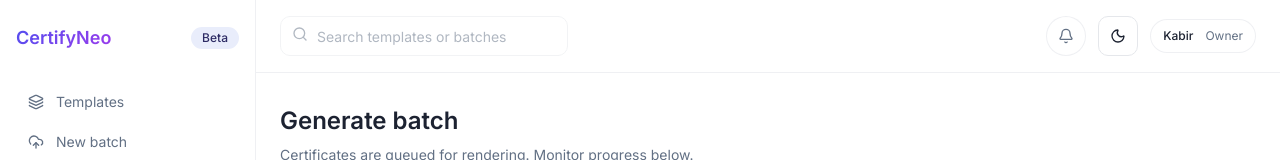
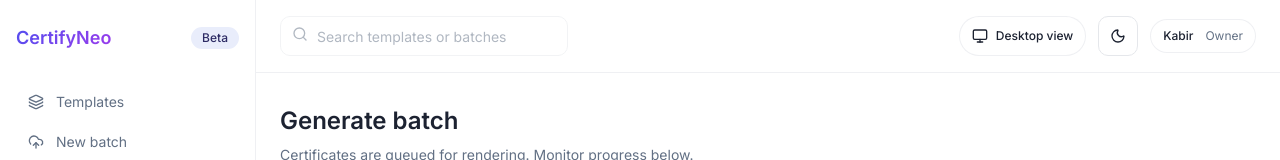
Before and after one commit to classifiedstudentkabir/OpenVerse-Campus-Helper, a Next.js app in the folder apps/web/: page /batches/new/generate in a window 1280 px wide. Shown: the top 160 px of the page. Built offline with nearby package versions, Linux system fonts and the light colour scheme.

Commit message:
Add desktop view toggle in topbar

```diff
--- a/apps/web/src/components/layout/topbar.tsx
+++ b/apps/web/src/components/layout/topbar.tsx
@@ -1,10 +1,37 @@
+"use client";
+
+import { useEffect, useState } from "react";
 import Link from "next/link";
-import { Bell, Search } from "lucide-react";
+import { Monitor, Search, Smartphone } from "lucide-react";
 
 import { ThemeToggle } from "@/components/theme-toggle";
 import { Input } from "@/components/ui/input";
 
 export function Topbar() {
+  const [forceDesktop, setForceDesktop] = useState(false);
+
+  useEffect(() => {
+    if (typeof document === "undefined") return;
+    const root = document.documentElement;
+    const viewportContent = forceDesktop
+      ? "width=1024, initial-scale=1"
+      : "width=device-width, initial-scale=1";
+
+    if (forceDesktop) {
+      root.classList.add("force-desktop");
+    } else {
+      root.classList.remove("force-desktop");
+    }
+
+    let meta = document.querySelector('meta[name="viewport"]') as HTMLMetaElement | null;
+    if (!meta) {
+      meta = document.createElement("meta");
+      meta.name = "viewport";
+      document.head.appendChild(meta);
+    }
+    meta.setAttribute("content", viewportContent);
+  }, [forceDesktop]);
+
   return (
     <header className="flex flex-col gap-4 border-b border-border/60 bg-background/80 px-6 py-4 backdrop-blur lg:flex-row lg:items-center lg:justify-between">
       <div className="flex items-center gap-3">
@@ -18,10 +45,15 @@ export function Topbar() {
       </div>
       <div className="flex items-center gap-3">
         <button
-          className="inline-flex h-10 w-10 items-center justify-center rounded-full border border-border/60 bg-card text-muted-foreground"
-          disabled
+          className="inline-flex h-10 items-center gap-2 rounded-full border border-border/60 bg-card px-3 text-xs font-medium text-foreground"
+          onClick={() => setForceDesktop((prev) => !prev)}
         >
-          <Bell className="h-4 w-4" />
+          {forceDesktop ? (
+            <Smartphone className="h-4 w-4" />
+          ) : (
+            <Monitor className="h-4 w-4" />
+          )}
+          {forceDesktop ? "Mobile view" : "Desktop view"}
         </button>
         <ThemeToggle />
         <div className="hidden items-center gap-3 rounded-full border border-border/60 bg-card px-3 py-2 text-xs text-muted-foreground md:flex">
```
